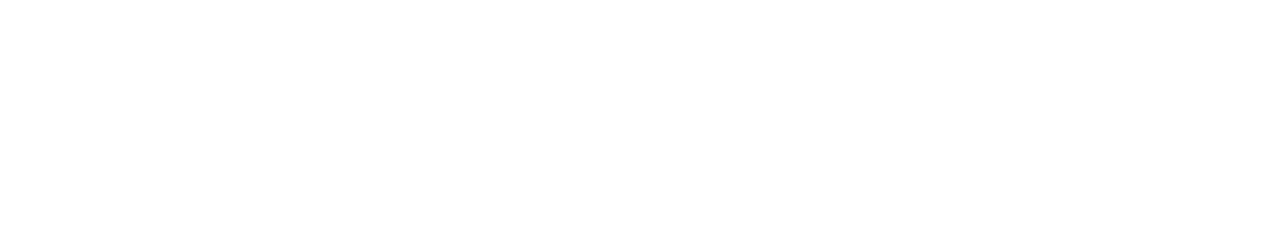
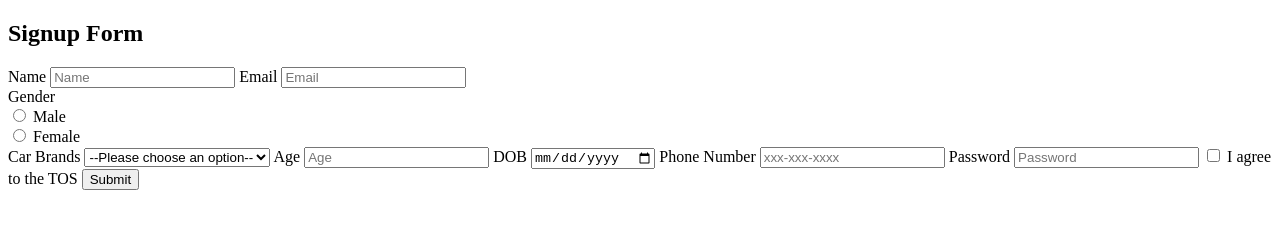
Before and after one commit to acciojob/signup-form-car-Awes-Khan, a website: page main.html in a window 1280 px wide. Drawn offline with Linux system fonts and the light colour scheme.

Commit message:
created a submission

```diff
--- a/main.html
+++ b/main.html
@@ -8,7 +8,58 @@
 
 <body>
 	<!-- the entire body must be written by student -->
-    <script type="text/javascript" src="./script.js">
+
+	<form class="signup-form" method="post">
+        <h2>Signup Form</h2>
+        <label for="name">Name</label>
+        <input type="text" id="name" name="name" placeholder="Name" required>
+
+        <label for="email">Email</label>
+        <input type="email" id="email" name="email" placeholder="Email" required>
+
+        <div class="gender-radio">
+            <label>Gender</label>
+            <div>
+                <input type="radio" id="gender_m" name="gender" value="male" required>
+                <label for="gender_m">Male</label>
+            </div>
+            <div>
+                <input type="radio" id="gender_f" name="gender" value="female" required>
+                <label for="gender_f">Female</label>
+            </div>
+        </div>
+
+        <label for="cars">Car Brands</label>
+        <select id="cars" name="cars" required>
+            <option value="">--Please choose an option--</option>
+            <option value="Toyota">Toyota</option>
+            <option value="Honda">Honda</option>
+            <option value="Ford">Ford</option>
+            <option value="BMW">BMW</option>
+            <option value="Audi">Audi</option>
+        </select>
+
+        <label for="age">Age</label>
+        <input type="number" id="age" name="age" placeholder="Age" required>
+
+        <label for="dob">DOB</label>
+        <input type="date" id="dob" name="dob" required>
+
+        <label for="tel">Phone Number</label>
+        <input type="tel" id="tel" name="tel" placeholder="xxx-xxx-xxxx">
+
+        <label for="password">Password</label>
+        <input type="password" id="password" name="password" placeholder="Password" required>
+
+        <label for="tos">
+            <input type="checkbox" id="tos" name="tos" required>
+            I agree to the TOS
+        </label>
+
+        <button type="submit">Submit</button>
+    </form>
+
+	<script type="text/javascript" src="./script.js">
 </script>
 
 </body>
```
